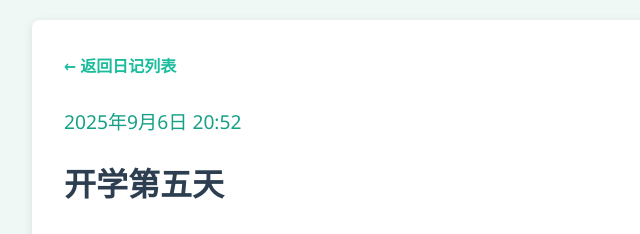
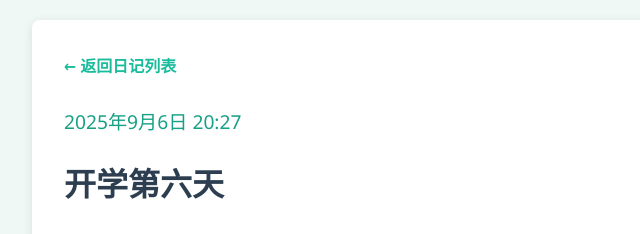
Before and after one commit to wentianplay/sb.github.io, a plain HTML site: page s/20250906.html in a window 1280 px wide. Shown: the top 234 px of the page, 208-848 px from the left. Drawn offline with Linux system fonts and the light colour scheme.

Commit message:
更新 20250906.html

```diff
--- a/s/20250906.html
+++ b/s/20250906.html
@@ -20,8 +20,8 @@
 <body>
     <div class="container">
         <a href="../index.html" class="back-link">← 返回日记列表</a>
-        <div class="diary-date">2025年9月6日 20:52</div>
-        <h1 class="diary-title">开学第五天</h1>
+        <div class="diary-date">2025年9月6日 20:27</div>
+        <h1 class="diary-title">开学第六天</h1>
         <div class="diary-content">
             <p>晚自习报告厅发手机（已收)</p>
             <p>一切良好，微事发生，顺利</p>
```
